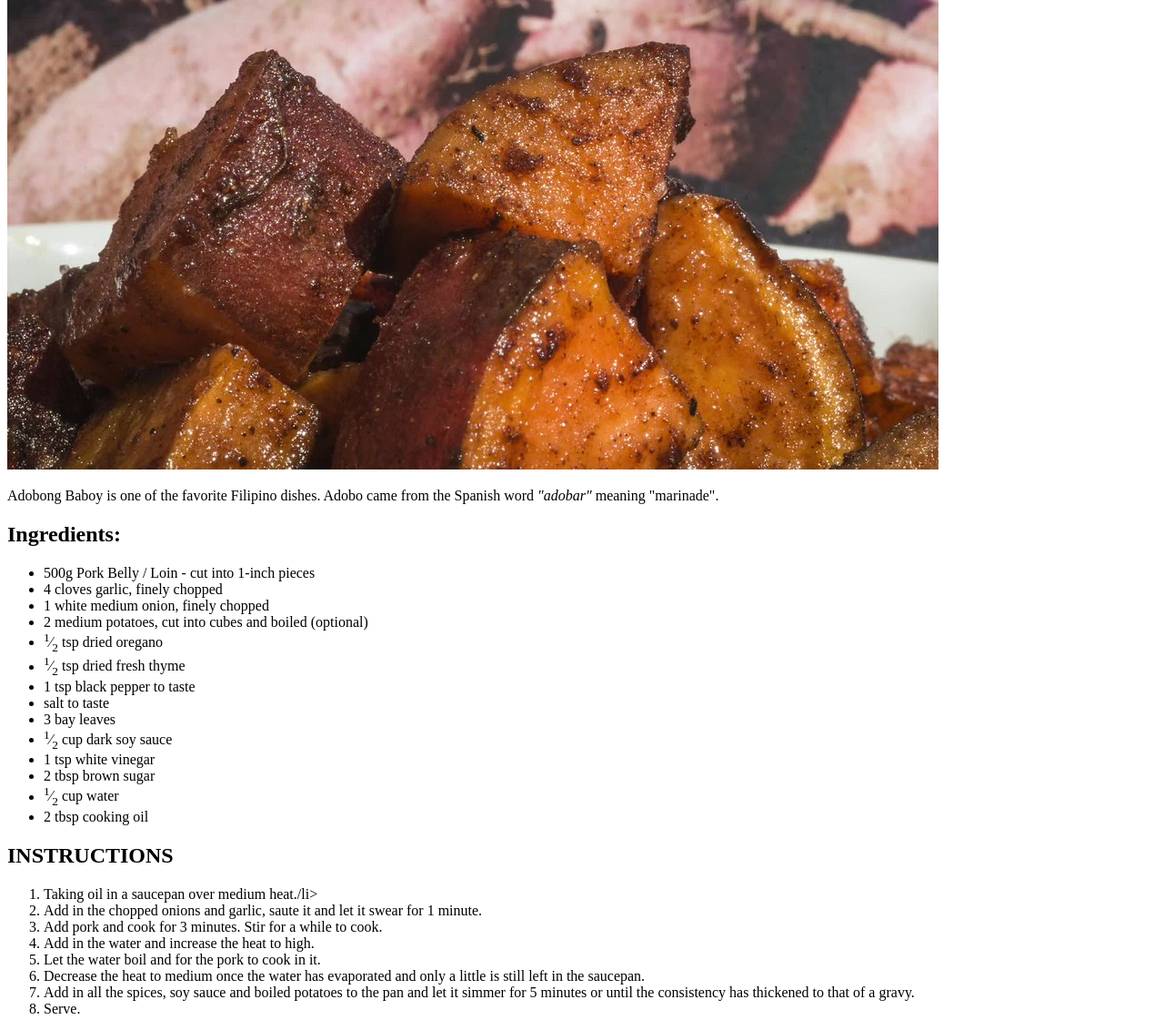
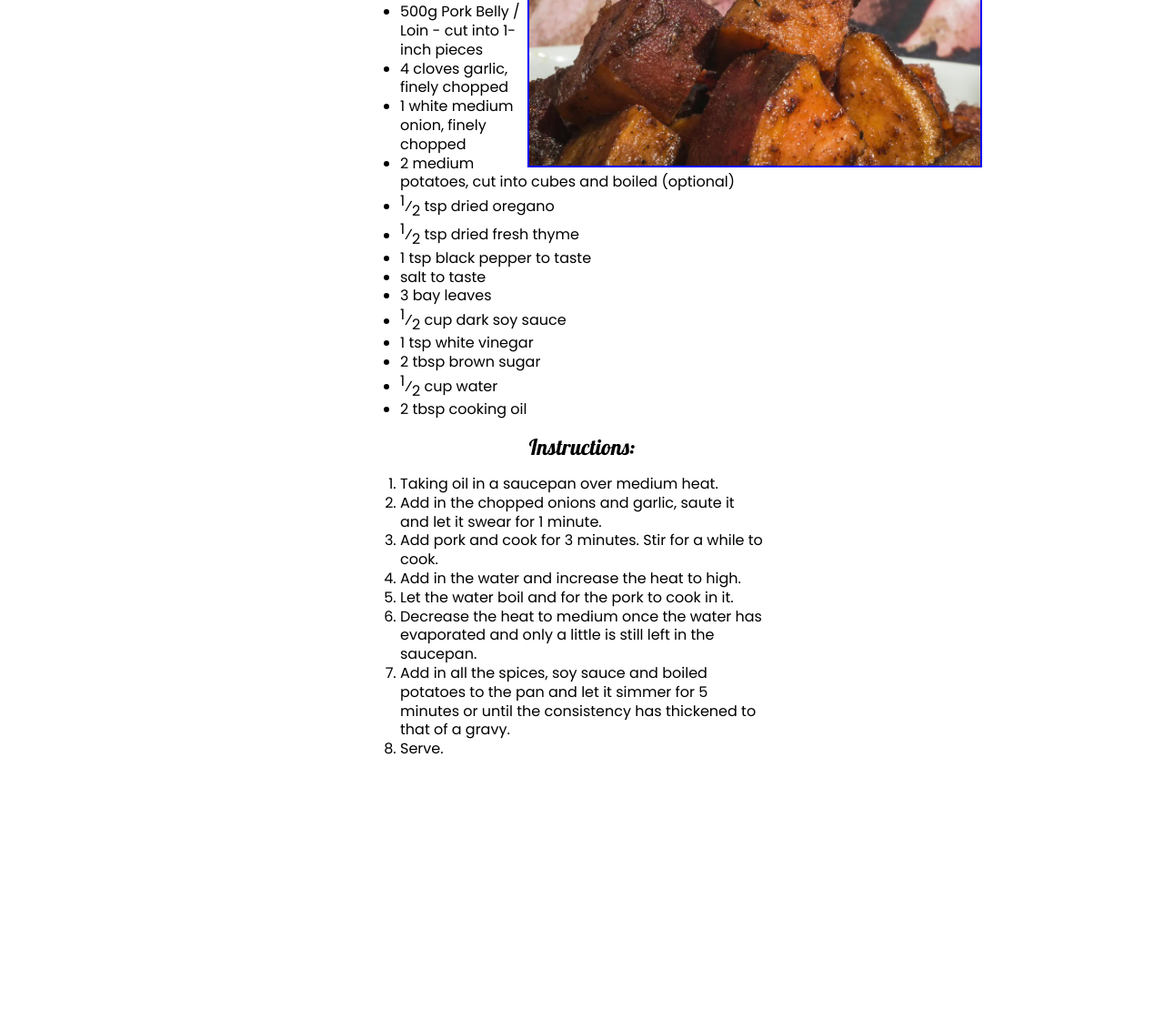
Before and after one commit to drINcoder07/odin-recipes, a plain HTML site: page recipes/adobongbaboy.html in a window 1280 px wide. Shown: the part 140-1261 px from the top of the page at 91% size. After the commit the page ends 974 px from the top, so only its background shows below. Drawn offline with nearby package versions, Linux system fonts and the light colour scheme; files that its build step writes are made by us from their sources.

Commit message:
Started CSS Styling through SASS

```diff
--- a/recipes/adobongbaboy.html
+++ b/recipes/adobongbaboy.html
@@ -5,7 +5,19 @@
 		<meta http-equiv="X-UA-Compatible" content="IE=edge" />
 		<meta name="viewport" content="width=device-width, initial-scale=1.0" />
 		<title>Adobong Baboy</title>
-		<link rel="stylesheet" href="style-adobo.css" />
+		<link rel="stylesheet" href="./styles/style-adobo.css" />
+		<link rel="preconnect" href="https://fonts.googleapis.com" />
+		<link rel="preconnect" href="https://fonts.gstatic.com" crossorigin />
+		<link
+			href="https://fonts.googleapis.com/css2?family=Poppins:wght@100;400;600;700&display=swap"
+			rel="stylesheet"
+		/>
+		<link rel="preconnect" href="https://fonts.googleapis.com" />
+		<link rel="preconnect" href="https://fonts.gstatic.com" crossorigin />
+		<link
+			href="https://fonts.googleapis.com/css2?family=Lobster&display=swap"
+			rel="stylesheet"
+		/>
 	</head>
 	<body>
 		<h1 class="main-title">Adobong Baboy</h1>
@@ -15,64 +27,46 @@
 			<span class="bold">Adobo</span> came from the Spanish word
 			<span class="bold"><em>"adobar"</em></span> meaning "marinade".
 		</p>
-		<section class="ingredients-section">
+		<section id="ingredients">
 			<h2 class="section-title">Ingredients:</h2>
 			<ul>
-				<li class="ingredients">
-					500g Pork Belly / Loin - cut into 1-inch pieces
-				</li>
-				<li class="ingredients">4 cloves garlic, finely chopped</li>
-				<li class="ingredients">1 white medium onion, finely chopped</li>
-				<li class="ingredients">
-					2 medium potatoes, cut into cubes and boiled (optional)
-				</li>
-				<li class="ingredients">
-					<sup>1</sup>&frasl;<sub>2</sub> tsp dried oregano
-				</li>
-				<li class="ingredients">
-					<sup>1</sup>&frasl;<sub>2</sub> tsp dried fresh thyme
-				</li>
-				<li class="ingredients">1 tsp black pepper to taste</li>
-				<li class="ingredients">salt to taste</li>
-				<li class="ingredients">3 bay leaves</li>
-				<li class="ingredients">
-					<sup>1</sup>&frasl;<sub>2</sub> cup dark soy sauce
-				</li>
-				<li class="ingredients">1 tsp white vinegar</li>
-				<li class="ingredients">2 tbsp brown sugar</li>
-				<li class="ingredients"><sup>1</sup>&frasl;<sub>2</sub> cup water</li>
-				<li class="ingredients">2 tbsp cooking oil</li>
+				<li>500g Pork Belly / Loin - cut into 1-inch pieces</li>
+				<li>4 cloves garlic, finely chopped</li>
+				<li>1 white medium onion, finely chopped</li>
+				<li>2 medium potatoes, cut into cubes and boiled (optional)</li>
+				<li><sup>1</sup>&frasl;<sub>2</sub> tsp dried oregano</li>
+				<li><sup>1</sup>&frasl;<sub>2</sub> tsp dried fresh thyme</li>
+				<li>1 tsp black pepper to taste</li>
+				<li>salt to taste</li>
+				<li>3 bay leaves</li>
+				<li><sup>1</sup>&frasl;<sub>2</sub> cup dark soy sauce</li>
+				<li>1 tsp white vinegar</li>
+				<li>2 tbsp brown sugar</li>
+				<li><sup>1</sup>&frasl;<sub>2</sub> cup water</li>
+				<li>2 tbsp cooking oil</li>
 			</ul>
 		</section>
-		<section class="ingredients-section">
-			<h2 class="section-title">INSTRUCTIONS</h2>
-			<ol>
-				<li class="instructions">
-					Taking oil in a saucepan over medium heat./li>
-				</li>
-				<li class="instructions">
+		<section>
+			<h2 class="section-title">Instructions:</h2>
+			<ol type="1">
+				<li>Taking oil in a saucepan over medium heat.</li>
+				<li>
 					Add in the chopped onions and garlic, saute it and let it swear for 1
 					minute.
 				</li>
-				<li class="instructions">
-					Add pork and cook for 3 minutes. Stir for a while to cook.
-				</li>
-				<li class="instructions">
-					Add in the water and increase the heat to high.
-				</li>
-				<li class="instructions">
-					Let the water boil and for the pork to cook in it.
-				</li>
-				<li class="instructions">
+				<li>Add pork and cook for 3 minutes. Stir for a while to cook.</li>
+				<li>Add in the water and increase the heat to high.</li>
+				<li>Let the water boil and for the pork to cook in it.</li>
+				<li>
 					Decrease the heat to medium once the water has evaporated and only a
 					little is still left in the saucepan.
 				</li>
-				<li class="instructions">
+				<li>
 					Add in all the spices, soy sauce and boiled potatoes to the pan and
 					let it simmer for 5 minutes or until the consistency has thickened to
 					that of a gravy.
 				</li>
-				<li class="instructions">Serve.</li>
+				<li>Serve.</li>
 			</ol>
 		</section>
 	</body>
--- a/recipes/styles/style-adobo.scss
+++ b/recipes/styles/style-adobo.scss
@@ -0,0 +1,66 @@
+*,
+*::before,
+*::after {
+	box-sizing: border-box;
+}
+
+* {
+	font: inherit;
+	margin: 0;
+	padding: 0;
+	font-family: "Poppins", sans-serif;
+	text-align: center;
+	line-height: 1.3rem;
+}
+
+/* MAIN TITLE */
+h1 {
+	font-family: "Lobster", cursive;
+	font-size: 2rem;
+	// border: 2px solid black;
+	margin: 10px 0;
+}
+
+/* IMAGE */
+img {
+	height: auto;
+	width: 500px;
+	float: right;
+	border: 2px solid blue;
+	margin-right: 200px;
+}
+
+/* SECTIONS */
+.section-title {
+	font-family: "Lobster", cursive;
+	font-size: 1.5rem;
+	// border: 2px solid gold;
+	margin: 15px 0;
+	padding: 5px 0;
+}
+
+/* INGREDIENTS SECTION */
+
+ul {
+	list-style-type: disc;
+	// border: 2px solid grey;
+	width: 400px;
+	margin: 0 auto;
+}
+
+ul li {
+	text-align: left;
+}
+
+/* INSTRUCTIONS SECTION */
+
+Ol {
+	list-style-type: 1;
+	// border: 2px solid grey;
+	width: 400px;
+	margin: 0 auto;
+}
+
+Ol li {
+	text-align: left;
+}
```
Also changed, not shown: recipes/styles/style-adobo.css (added), 1 other file.
